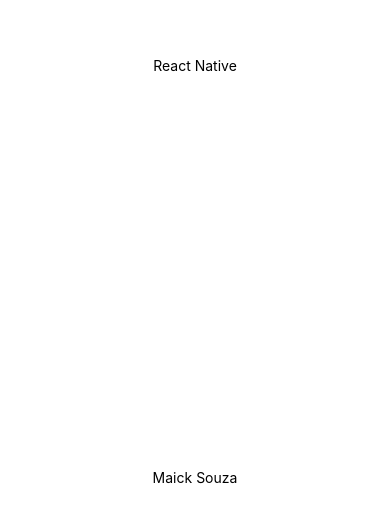
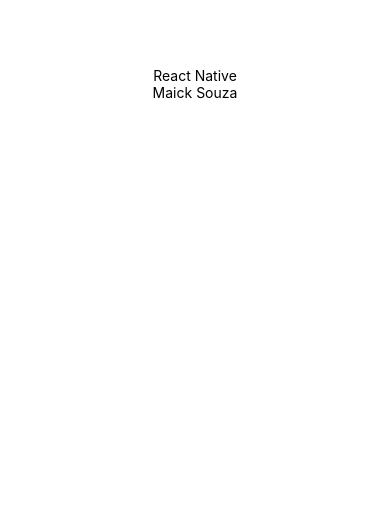
Before and after one commit to NearMaick/Ignite-mySkills, a React Native app: screen / in a window 390 px wide. Shown: the part 338-844 px from the top of the page. Built offline with nearby package versions, Linux system fonts and the light colour scheme.

Commit message:
chore(mobile): JSX structure

```diff
--- a/App.js
+++ b/App.js
@@ -1,24 +1,7 @@
 import React from 'react';
-import { View, Text } from 'react-native';
+
+import { Home } from './src/pages/Home';
 
 export default function App() {
-  return (
-    <>
-      <View
-        style={{
-          flex: 1,
-          justifyContent: 'center',
-          alignItems: 'center',
-        }}>
-        <Text>React Native</Text>
-      </View>
-      <Text
-        style={{
-          alignSelf: 'center',
-          marginBottom: 20,
-        }}>
-        Maick Souza
-      </Text>
-    </>
-  );
+  return <Home />;
 }
--- /dev/null
+++ b/src/pages/Home.js
@@ -0,0 +1,16 @@
+import React from 'react';
+import { View, Text } from 'react-native';
+
+export function Home() {
+  return (
+    <View
+      style={{
+        flex: 1,
+        justifyContent: 'center',
+        alignItems: 'center',
+      }}>
+      <Text>React Native</Text>
+      <Text>Maick Souza</Text>
+    </View>
+  );
+}
```
